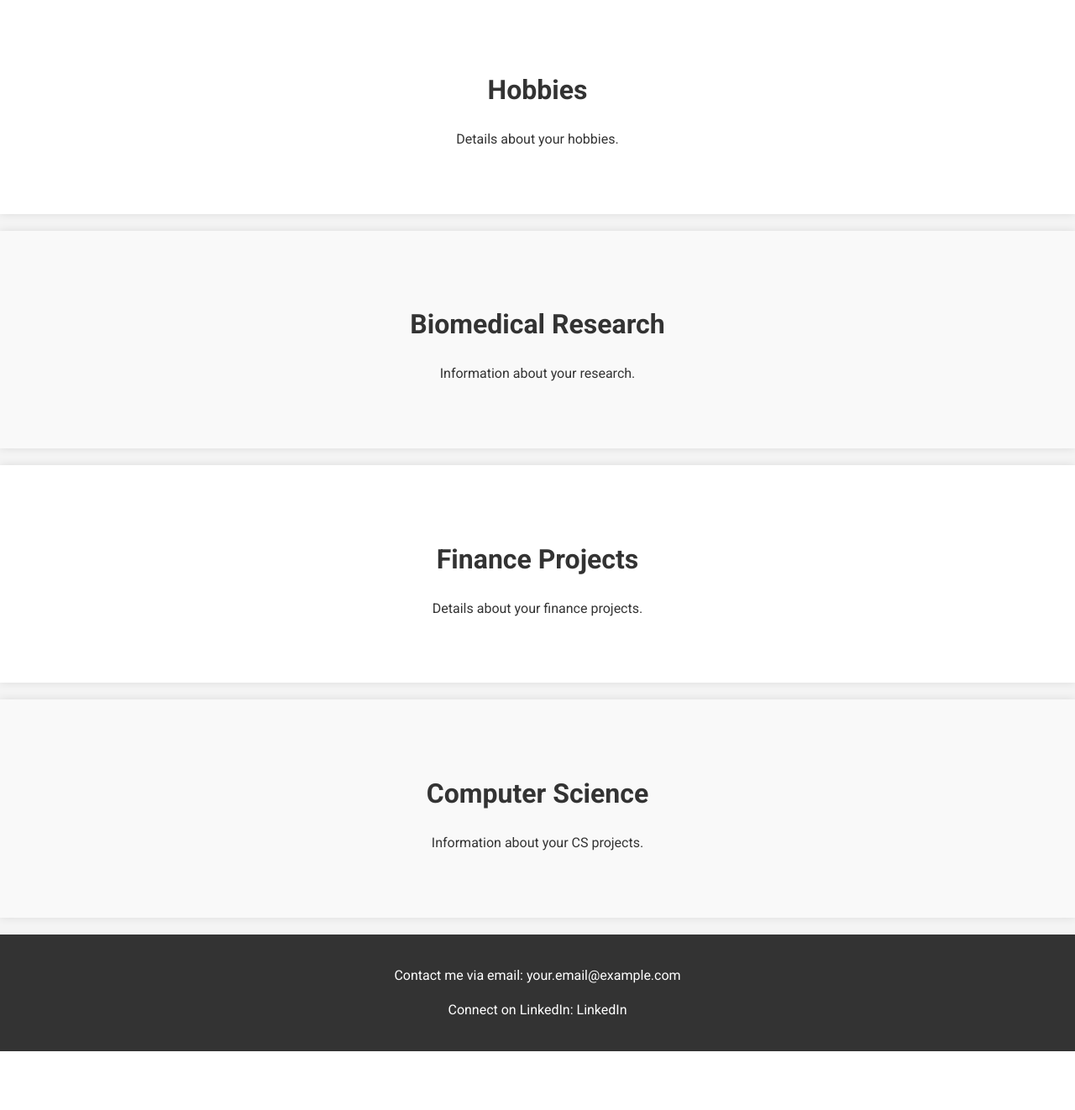
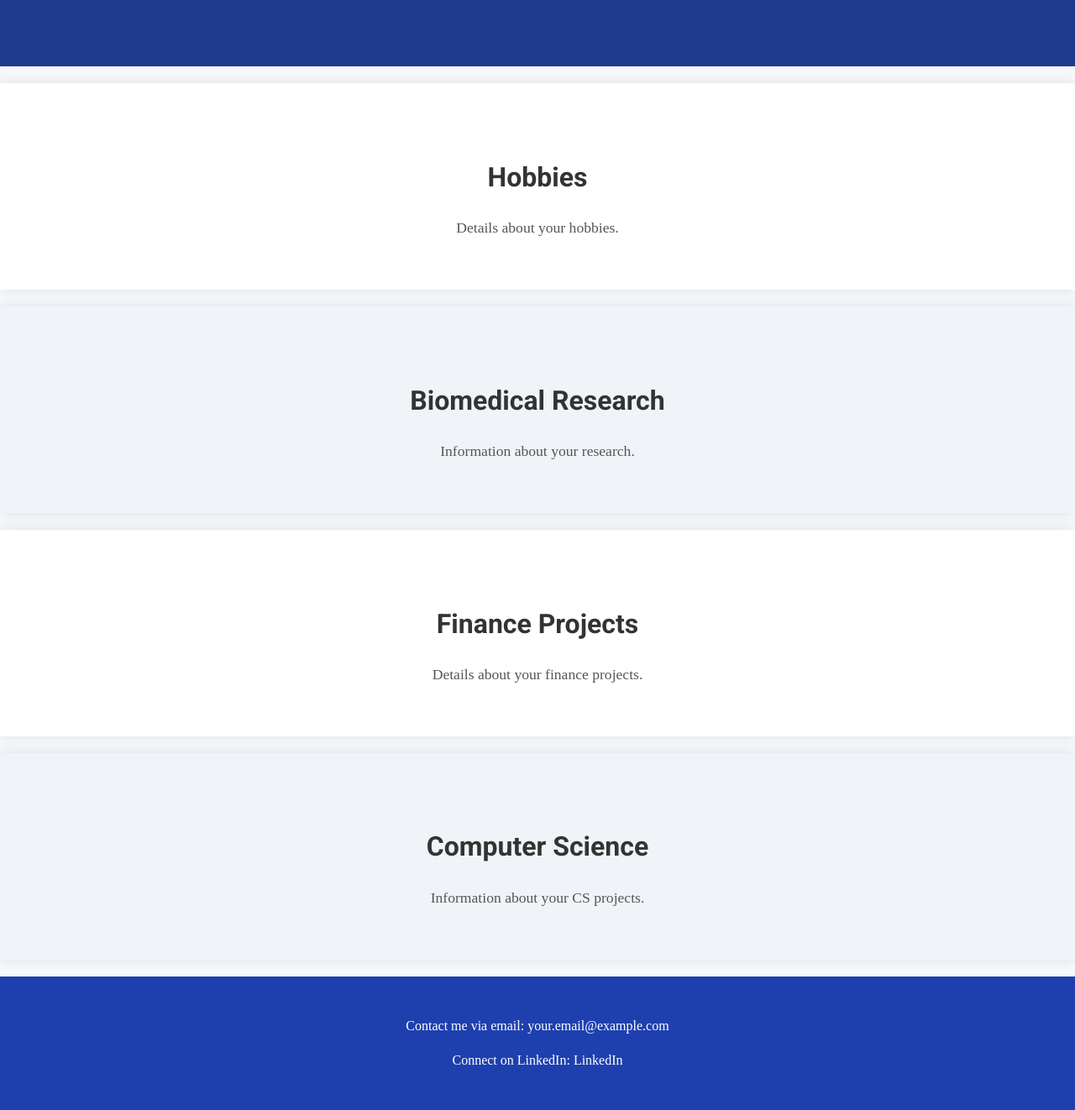
Before and after one commit to pratibhapradeep/Personal-Website, a Python web app: template Desktop/Personal Website/templates/index.html in a window 1280 px wide. Shown: the part 715-2037 px from the top of the page at 84% size. Before the commit the page ends 1967 px from the top, so only its background shows below. Run offline with Jinja, Linux system fonts and the light colour scheme; the template is opened without the code that fills it, so the values that code supplies are empty.

Commit message:
Updated design with high-tech healthcare fintech feel and added animations

```diff
--- a/Desktop/Personal Website/static/styles.css
+++ b/Desktop/Personal Website/static/styles.css
@@ -1,9 +1,9 @@
 /* General Styles */
 body {
-    font-family: 'Roboto', sans-serif;
+    font-family: 'Merriweather', serif;
     margin: 0;
     padding: 0;
-    background-color: #f4f4f4;
+    background-color: #f7f8fa;
     color: #333;
     line-height: 1.6;
 }
@@ -104,24 +171,36 @@
     text-align: center;
     background-color: white;
     margin: 20px 0;
-    box-shadow: 0 0 10px rgba(0, 0, 0, 0.1);
+    box-shadow: 0 0 15px rgba(0, 0, 0, 0.1);
+    opacity: 0;
+    transform: translateY(50px);
+    animation: fadeInUp 0.6s ease-out forwards;
 }
 
 .section:nth-child(even) {
-    background-color: #f9f9f9;
+    background-color: #f0f4f8;
 }
 
 .section h2 {
     font-size: 2em;
+    font-family: 'Roboto', sans-serif;
     margin-bottom: 20px;
+}
+
+.section p {
+    font-family: 'Merriweather', serif;
+    max-width: 700px;
+    margin: 0 auto;
+    font-size: 1.1em;
+    color: #555;
 }
 
 /* Footer Styles */
 .footer {
-    background-color: #333;
+    background-color: #1e40af; /* Darker shade of blue */
     color: white;
     text-align: center;
-    padding: 20px;
+    padding: 30px 20px;
 }
 
 .footer a {
```
Also changed, not shown: other parts of Desktop/Personal Website/static/styles.css (+79 -12 lines).
